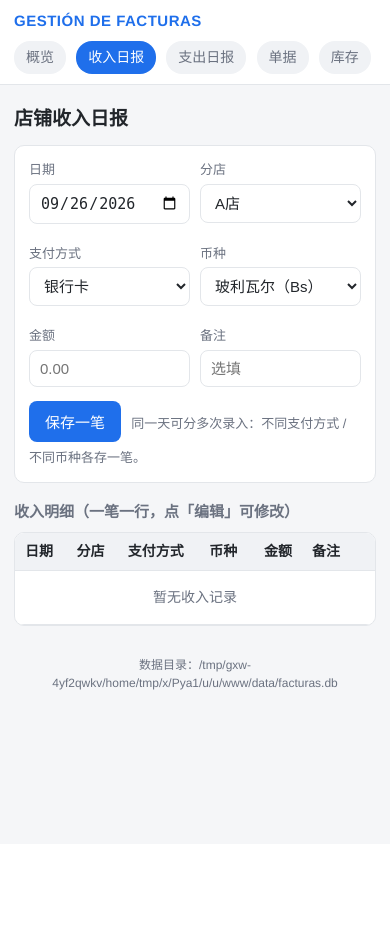
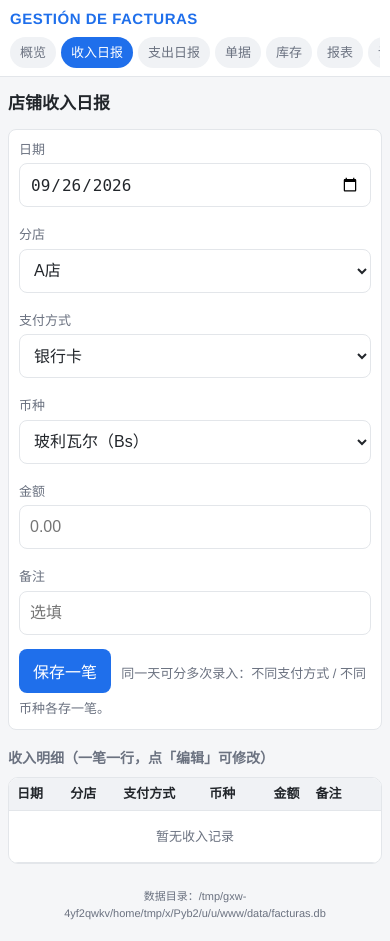
Before and after one commit to KimmyLueng/facturas-app, a Flask app: page /income in a window 390 px wide. Before the commit the page ends 690 px from the top, so only its background shows below. Run offline with Flask 3, Linux system fonts and the light colour scheme; data that the repository does not hold is empty.

Commit message:
feat(ui): Web 界面响应式适配手机/平板，桌面端最小窗口兼容小屏
- style.css 增加平板/手机媒体查询：导航横向滚动、表单自动单列、
  触控按钮/输入框 44px、表格横向滚动、仪表盘卡片自适应。
- 桌面主窗口最小尺寸从 980x620 降到 860x600，兼容更小屏幕。

```diff
--- a/app/ui/main_window.py
+++ b/app/ui/main_window.py
@@ -45,7 +45,7 @@
         super().__init__()
         self.title("Gestion de Facturas · 西班牙语单据财务管理系统")
         self.geometry("1180x760")
-        self.minsize(980, 620)
+        self.minsize(860, 600)
 
         style = ttk.Style(self)
         try:
--- a/app/web/static/style.css
+++ b/app/web/static/style.css
@@ -8,7 +8,8 @@
   --ok: #157347;
   --err: #b02a37;
 }
-* { box-sizing: border-box; }
+* { box-sizing: border-box; -webkit-tap-highlight-color: transparent; }
+html { -webkit-text-size-adjust: 100%; }
 body {
   margin: 0; background: var(--bg); color: var(--text);
   font-family: "Microsoft YaHei UI", "PingFang SC", "Helvetica Neue", Arial, sans-serif;
@@ -19,11 +20,11 @@
   padding: 10px 14px; position: sticky; top: 0; z-index: 10;
 }
 .brand { font-weight: 700; color: var(--brand); letter-spacing: .5px; }
-nav { margin-top: 8px; overflow-x: auto; white-space: nowrap; }
+nav { margin-top: 8px; display: flex; gap: 6px; overflow-x: auto; white-space: nowrap; }
 nav a {
-  display: inline-block; padding: 6px 12px; margin-right: 6px;
+  display: inline-block; padding: 6px 12px;
   color: var(--muted); text-decoration: none; border-radius: 16px;
-  background: #f0f2f5; font-size: 14px;
+  background: #f0f2f5; font-size: 14px; flex: 0 0 auto;
 }
 nav a.on { background: var(--brand); color: #fff; }
 main { padding: 14px; max-width: 1100px; margin: 0 auto; }
@@ -45,25 +46,30 @@
   display: block; width: 100%; margin-top: 4px; padding: 9px 10px;
   border: 1px solid var(--line); border-radius: 8px; font-size: 15px;
   background: #fff; color: var(--text);
+  min-height: 40px;
+}
+input[type="checkbox"], input[type="radio"] {
+  display: inline-block; width: auto; min-height: auto; margin-right: 6px;
 }
 .form-row { display: grid; grid-template-columns: repeat(auto-fit, minmax(160px, 1fr)); gap: 10px; }
 button, .btn {
   background: var(--brand); color: #fff; border: 0; border-radius: 8px;
   padding: 10px 16px; font-size: 15px; cursor: pointer; text-decoration: none;
   display: inline-block; margin: 4px 6px 4px 0;
+  min-height: 40px;
 }
 button.secondary, .btn.secondary { background: #6b7280; }
 button.danger { background: var(--err); }
 button.link {
   background: none; color: var(--err); padding: 0; border: 0; font-size: 13px;
-  text-decoration: underline;
+  text-decoration: underline; min-height: auto;
 }
 
+.table-wrap { overflow-x: auto; -webkit-overflow-scrolling: touch; border: 1px solid var(--line); border-radius: 10px; }
 table { width: 100%; border-collapse: collapse; background: #fff; font-size: 14px; }
 th, td { padding: 8px 10px; border-bottom: 1px solid var(--line); text-align: left; }
 th { background: #f0f2f5; font-weight: 600; white-space: nowrap; }
 td.num, th.num { text-align: right; white-space: nowrap; }
-.table-wrap { overflow-x: auto; border: 1px solid var(--line); border-radius: 10px; }
 .indent-1 { padding-left: 22px; }
 .indent-2 { padding-left: 40px; }
 .indent-3 { padding-left: 58px; }
@@ -75,3 +81,38 @@
 .alert.err { background: #fbe9ec; color: var(--err); }
 .hint { color: var(--muted); font-size: 13px; }
 .empty { color: var(--muted); padding: 16px; text-align: center; }
+
+/* 平板：表单双列，更紧凑 */
+@media (max-width: 1024px) {
+  main { max-width: 100%; padding: 12px; }
+  .grid { grid-template-columns: repeat(auto-fit, minmax(130px, 1fr)); }
+  .form-row { grid-template-columns: repeat(2, 1fr); }
+}
+
+/* 手机：单列、大触控区域、导航横向滚动 */
+@media (max-width: 640px) {
+  body { font-size: 15px; }
+  header { padding: 8px 10px; }
+  .brand { font-size: 15px; }
+  nav { margin-top: 6px; gap: 5px; }
+  nav a { padding: 6px 10px; font-size: 13px; }
+  main { padding: 8px; }
+  h2 { font-size: 17px; }
+  h3 { font-size: 14px; }
+  .card { padding: 10px; border-radius: 8px; margin-bottom: 10px; }
+  .grid { grid-template-columns: repeat(2, 1fr); gap: 8px; }
+  .stat { padding: 10px; }
+  .stat .k { font-size: 12px; }
+  .stat .v { font-size: 17px; }
+  .form-row { grid-template-columns: 1fr; gap: 8px; }
+  input, select, textarea { min-height: 44px; font-size: 16px; padding: 10px; }
+  button, .btn { min-height: 44px; padding: 10px 14px; font-size: 16px; }
+  table { font-size: 13px; }
+  th, td { padding: 6px 8px; }
+  footer { font-size: 11px; padding-bottom: 20px; }
+}
+
+/* 小屏手机：仪表盘卡片单列 */
+@media (max-width: 360px) {
+  .grid { grid-template-columns: 1fr; }
+}
```
